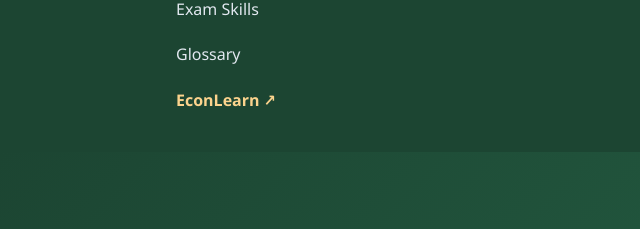
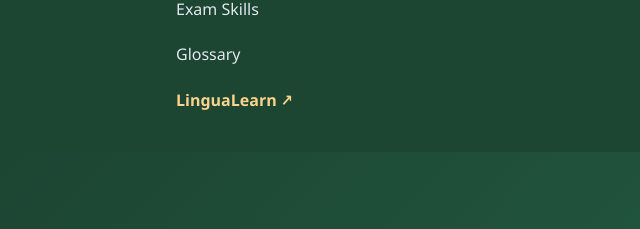
Before and after one commit to notiamalfred/EconLearn, a plain HTML site: page index.html in a window 1280 px wide. Both pictures are taken after a click on the button "Menu". Shown: the part 353-582 px from the top of the page, 0-640 px from the left. Drawn offline with Linux system fonts and the light colour scheme.

Commit message:
Update link text from 'EconLearn' to 'LinguaLearn'

```diff
--- a/index.html
+++ b/index.html
@@ -43,7 +43,7 @@
         <a href="demand-supply.html">Demand &amp; Supply</a>
         <a href="exam-skills.html">Exam Skills</a>
         <a href="glossary.html">Glossary</a>
-        <a href="https://notiamalfred.github.io/LinguaLearn/" class="cross-link">EconLearn ↗</a>
+        <a href="https://notiamalfred.github.io/LinguaLearn/" class="cross-link">LinguaLearn ↗</a>
       </nav>
     </div>
   </header>
```
